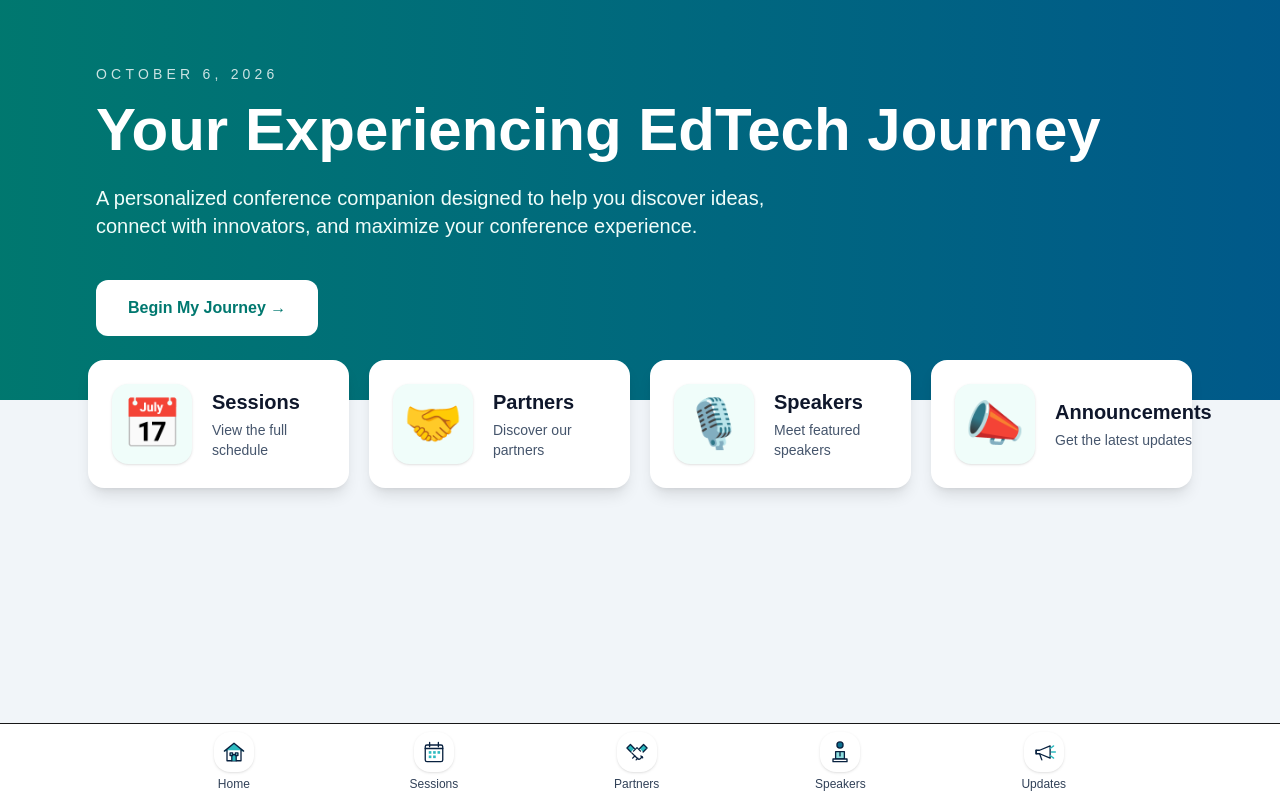
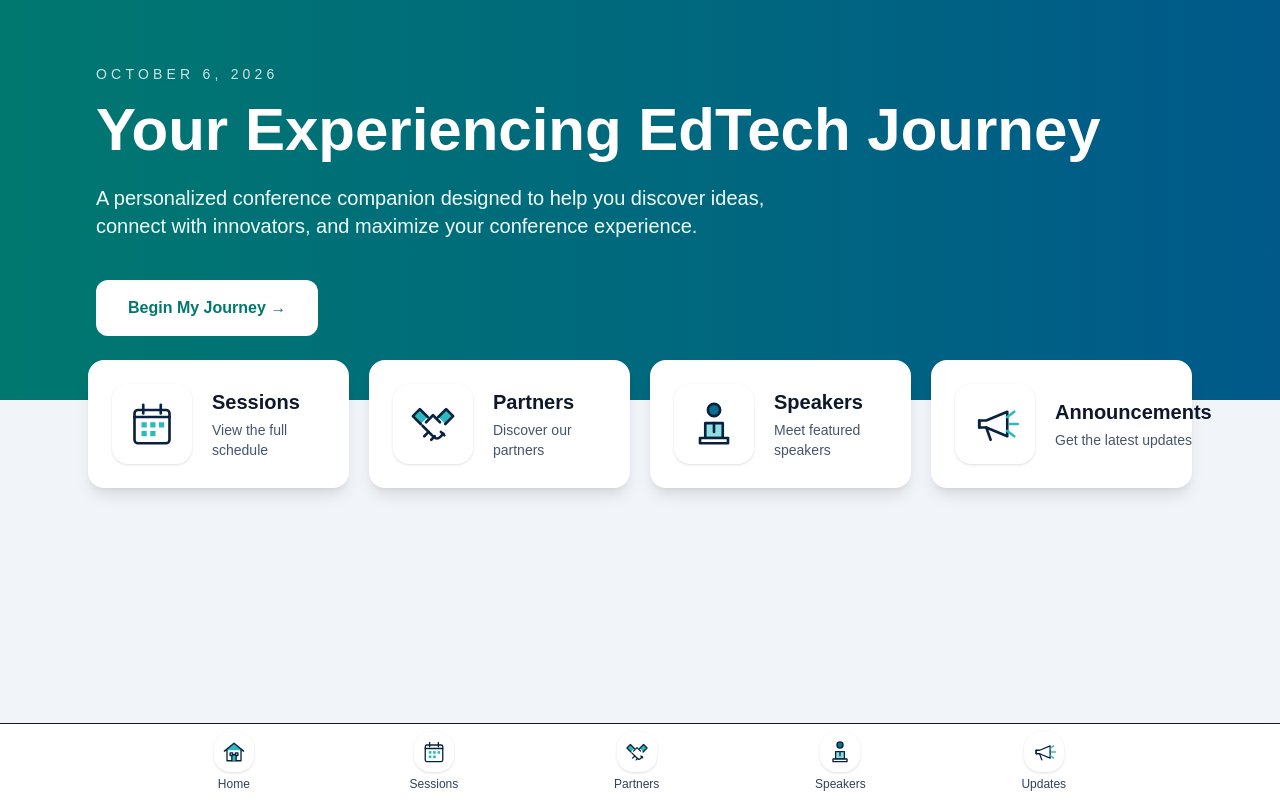
Before and after one commit to michelleturner12/w-experiencing-edtech-journey, a Next.js app in the folder journey-app/: page / in a window 1280 px wide. Built offline with nearby package versions, Linux system fonts and the light colour scheme.

Commit message:
Use SVG icons on home cards

```diff
--- a/journey-app/app/page.tsx
+++ b/journey-app/app/page.tsx
@@ -1,17 +1,7 @@
 import Link from "next/link";
 import Hero from "../components/Hero";
 import BottomNav from "../components/BottomNav";
-
-function Icon({ type }: { type: "sessions" | "partners" | "speakers" | "announcements" }) {
-  return (
-    <div className="flex h-20 w-20 shrink-0 items-center justify-center rounded-2xl bg-teal-50 shadow-sm">
-      {type === "sessions" && <span className="text-5xl">📅</span>}
-      {type === "partners" && <span className="text-5xl">🤝</span>}
-      {type === "speakers" && <span className="text-5xl">🎙️</span>}
-      {type === "announcements" && <span className="text-5xl">📣</span>}
-    </div>
-  );
-}
+import NavIcon from "../components/NavIcon";
 
 const cards = [
   { label: "Sessions", description: "View the full schedule", href: "/sessions", icon: "sessions" },
@@ -35,7 +25,8 @@ export default function Home() {
             href={card.href}
             className="flex items-center gap-5 rounded-2xl bg-white p-6 shadow-lg transition hover:-translate-y-1 hover:shadow-xl"
           >
-            <Icon type={card.icon} />
+            <NavIcon type={card.icon} size="large" />
+
             <div>
               <h2 className="text-xl font-bold text-slate-900">{card.label}</h2>
               <p className="mt-1 text-sm text-slate-600">{card.description}</p>
```
